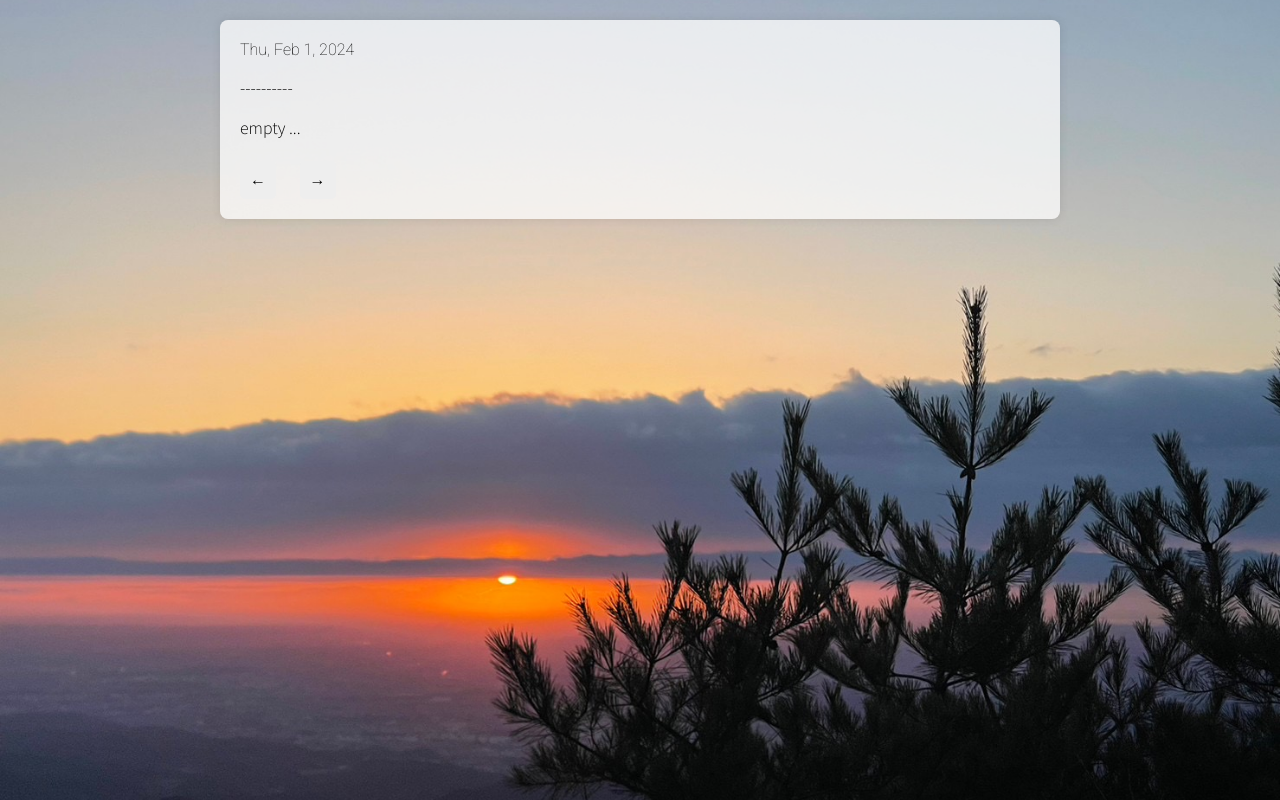
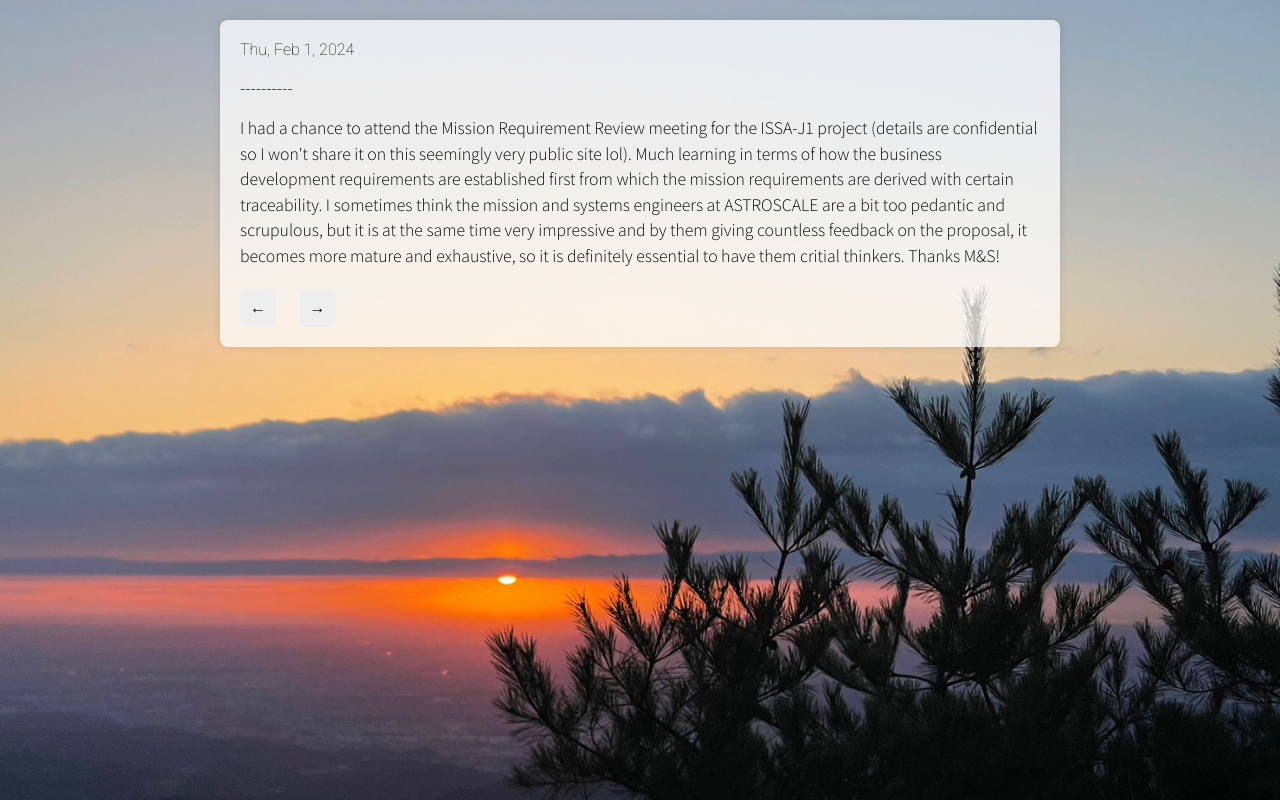
Before and after one commit to yasulin/yasulin.github.io, a plain HTML site: page index.html in a window 1280 px wide. Drawn offline with Linux system fonts and the light colour scheme.

Commit message:
Add 2/1 entry

```diff
--- a/index.html
+++ b/index.html
@@ -58,7 +58,7 @@
         { date: "01/29/2024", content: "Had dinner with ISAK PAC of class of 2024 and shared my life stories. After hearing my stories, she said, ISAK is just so much more than what people may think it is, and there's much depth into every story that the people involved have to tell. I completely concur. This reminded me of the time where I saw an instagram post by ISAK about the current students having discussion on the Israel and Palestine situation with the students from both countries. I remember messaging Oli asking for the recording immediately after I saw the post. Unfortunately, it wasn't recorded but I hope to see more of these discussions and I hope they reach more people outside of the current ISAK community, because the news becomes personal when stories are shared. Actions that arise from collective awareness and sympathy are what could change the world." },
         { date: "01/30/2024", content: "Worked the whole day so not much thoughts on anything today... but man, not that I experienced the bombing myself but the Kirishima news was quite surprising." },
         { date: "01/31/2024", content: "My shoulder pain from snowboarding finally went away and I restarted my gym sessions which felt really good! Alright, some thoughts on the diary, it's been a month since I started writing this piece with Haku's startup idea being the trigger. It definitely gave me more insights and reflections everyday around my experiences and thoughts where I never really paid attention to this frequently and deeply before. Not just how my day went and how I felt, I also took notes on some quotes I thought were insightful and intriguing. And I'm quite surprised I was able to continue this for a month without missing a day, or not, maybe I'm just quite good at 継続 and turning them into 力. Enough self-praise, I'm going to bed now, hope to see you next month as well!" },
-        { date: "02/01/2024", content: "empty ..." },
+        { date: "02/01/2024", content: "I had a chance to attend the Mission Requirement Review meeting for the ISSA-J1 project (details are confidential so I won't share it on this seemingly very public site lol). Much learning in terms of how the business development requirements are established first from which the mission requirements are derived with certain traceability. I sometimes think the mission and systems engineers at ASTROSCALE are a bit too pedantic and scrupulous, but it is at the same time very impressive and by them giving countless feedback on the proposal, it becomes more mature and exhaustive, so it is definitely essential to have them critial thinkers. Thanks M&S!" },
         { date: "02/02/2024", content: "empty ..." },
         { date: "02/03/2024", content: "empty ..." },
         { date: "02/04/2024", content: "empty ..." },
```
